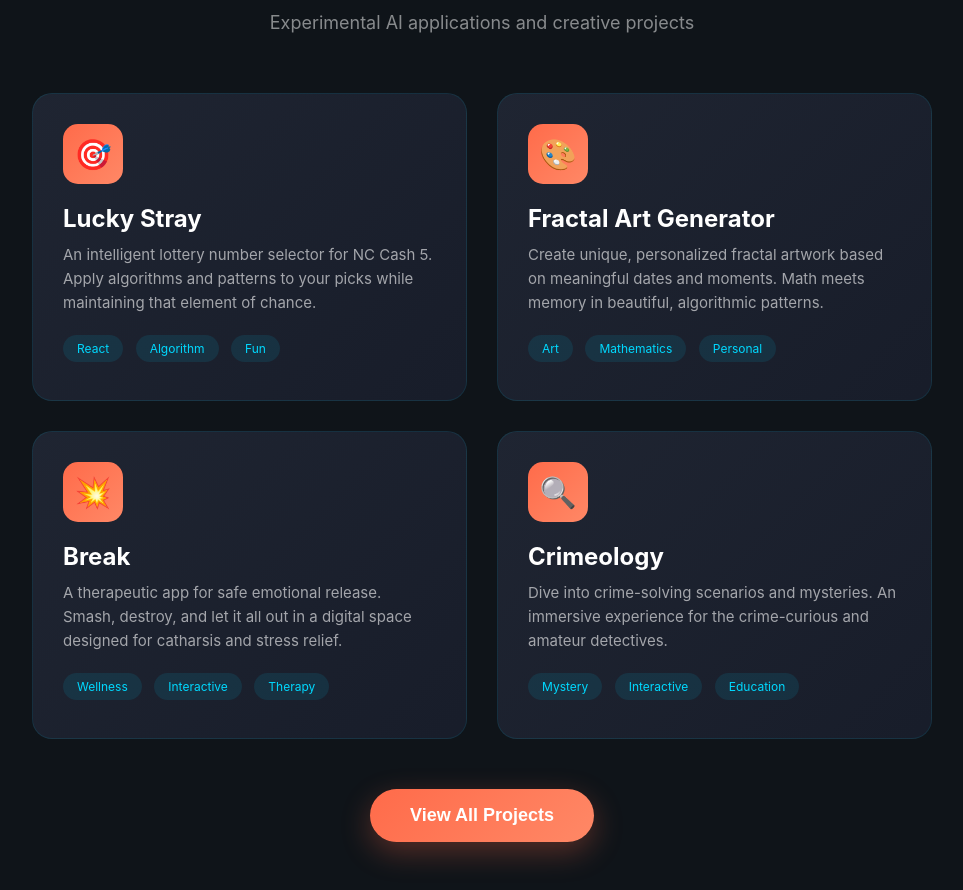
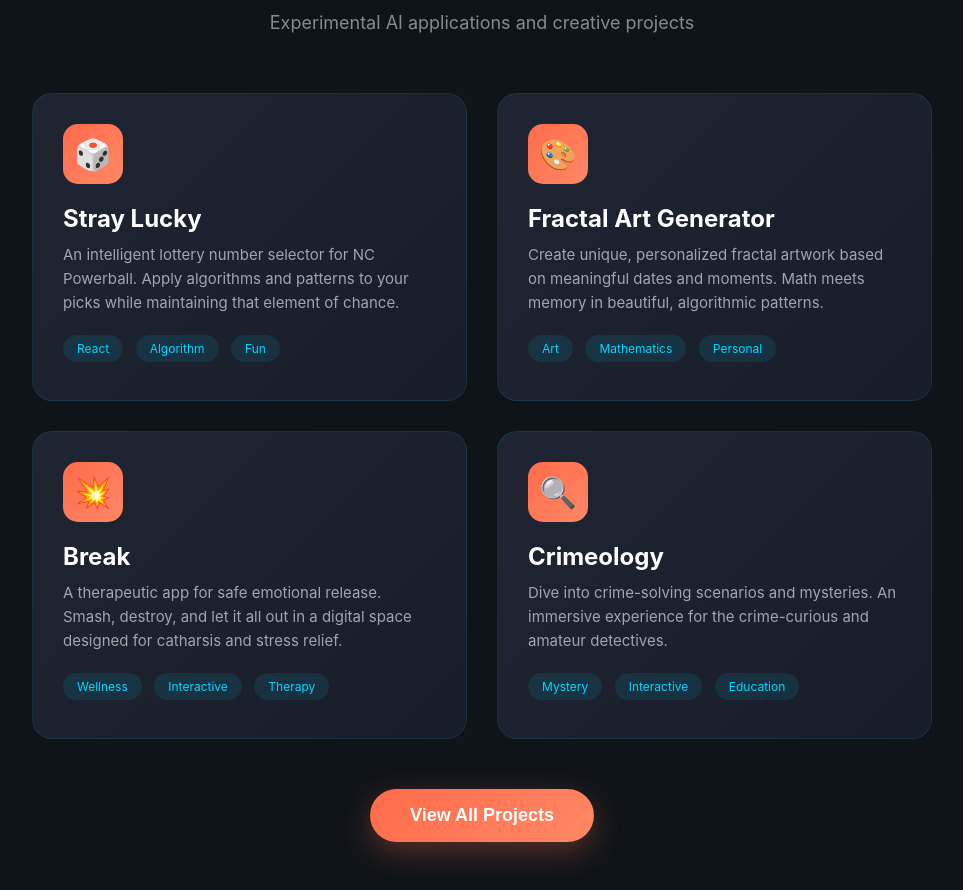
Before and after one commit to StrayStation/stray-station-website, a plain HTML site: page index.html in a window 1280 px wide. Shown: the part 991-1881 px from the top of the page, without its empty margins (158-1121 px from the left). Drawn offline with Linux system fonts and the light colour scheme.

Commit message:
Update index.html
activating Stray Lucky button link to app

```diff
--- a/index.html
+++ b/index.html
@@ -35,7 +35,7 @@
             My AI laboratory for experimental apps, creative exploration, and learning to build the future—one project at a time.
             A playground for the professionally curious.
         </p>
-        <a href="#lab" class="cta-button">Explore the Lab</a>
+        <a href="stray-lucky/index.html" class="cta-button">Explore the Lab</a>
     </section>
 
     <section class="section container" id="lab">
@@ -44,16 +44,18 @@
             <p class="section-subtitle">Experimental AI applications and creative projects</p>
         </div>
         <div class="projects-grid">
+            <a href="stray-lucky/index.html" style="text-decoration: none; color: inherit;">
     <div class="project-card">
-                <div class="project-icon">🎯</div>
-                <h3 class="project-title">Lucky Stray</h3>
-                <p class="project-description">An intelligent lottery number selector for NC Cash 5. Apply algorithms and patterns to your picks while maintaining that element of chance.</p>
+        <div class="project-icon">🎲</div>
+        <h3 class="project-title">Stray Lucky</h3>
+        <p class="project-description">An intelligent lottery number selector for NC Powerball. Apply algorithms and patterns to your picks while maintaining that element of chance.</p>
         <div>
             <span class="project-tag">React</span>
             <span class="project-tag">Algorithm</span>
             <span class="project-tag">Fun</span>
         </div>
     </div>
+</a>
 
             <div class="project-card">
                 <div class="project-icon">🎨</div>
```
Lines whose indentation alone changed are shown as unchanged.
